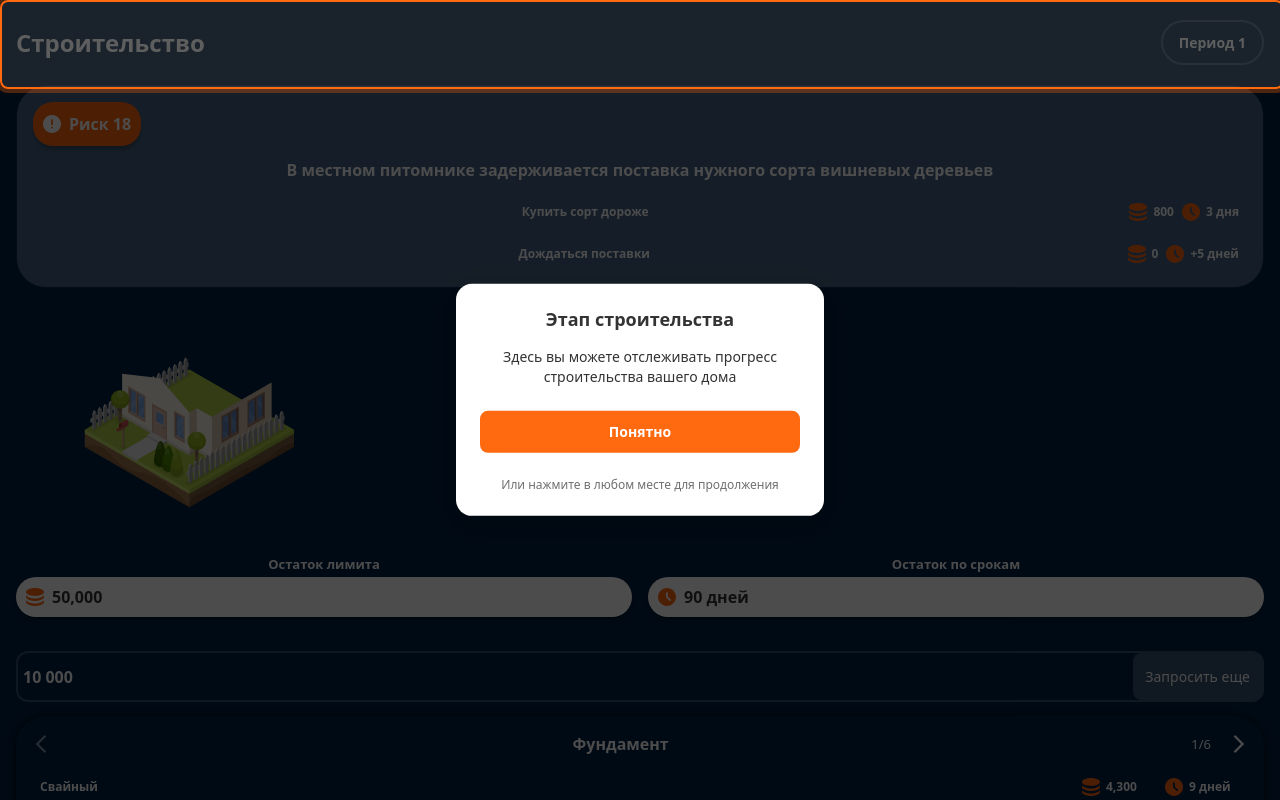
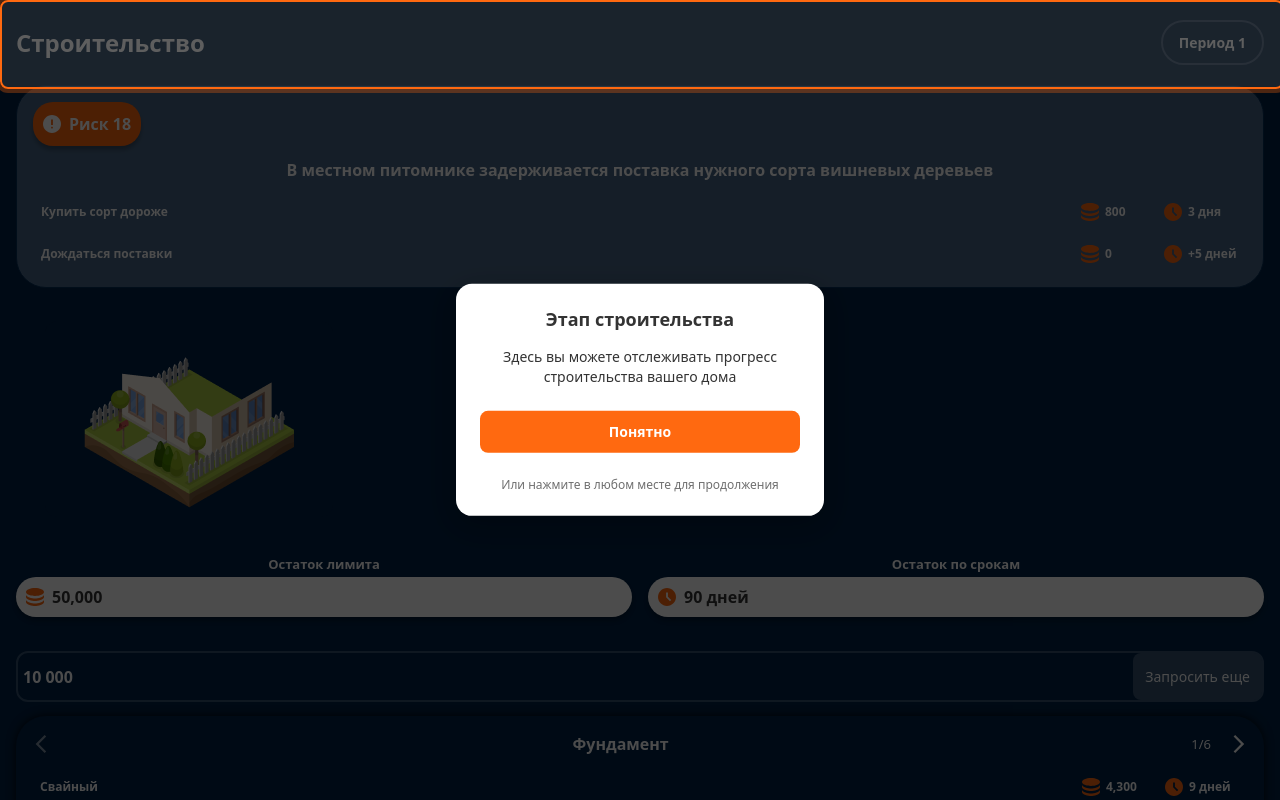
Before and after one commit to gorohovAv/house, a React (Vite) app in the folder house-app/: page /construction in a window 1280 px wide. Built offline with nearby package versions, Linux system fonts and the light colour scheme.

Commit message:
еще фиксы css

```diff
--- a/house-app/src/pages/construction.css
+++ b/house-app/src/pages/construction.css
@@ -137,6 +137,7 @@
   font-weight: 700;
   color: var(--color-text);
   flex: 1;
+  text-align: left;
 }
 
 .solution-indicators {
@@ -153,6 +154,7 @@
   font-size: 12px;
   font-weight: 700;
   color: var(--color-text);
+  min-width: 75px;
 }
 
 .money-icon,
```
